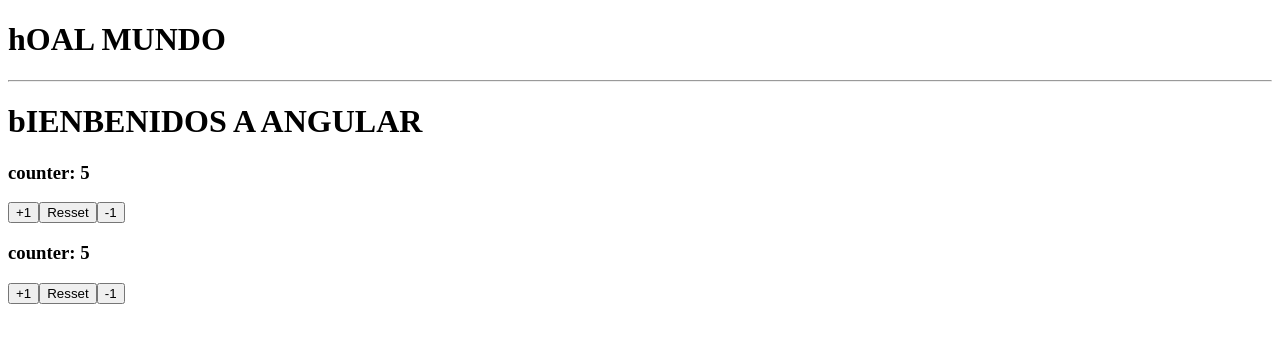
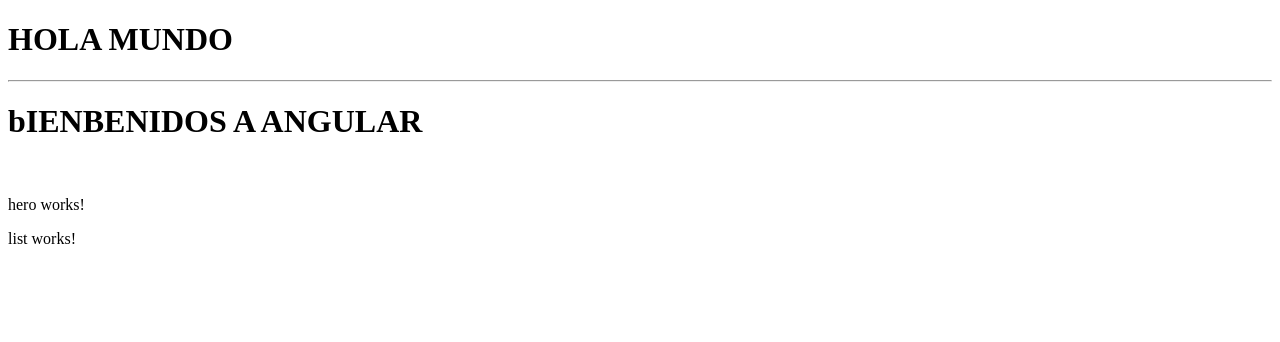
Before and after one commit to AngelChacon2020/Angular1.1, an Angular app: page / in a window 1280 px wide. Shown: the top 342 px of the page. Built offline with nearby package versions, Linux system fonts and the light colour scheme.

Commit message:
nuevas carpetas heros/list

```diff
--- a/src/app/app.component.html
+++ b/src/app/app.component.html
@@ -2,11 +2,10 @@
 <hr>
 <h1>bIENBENIDOS A ANGULAR</h1>
 
-<h3>counter: {{ counter}}</h3>
-<button (click)="increBy(+1)">+1</button>
-
-<button (click)="restCounter()">Resset</button>
-<button (click)="increBy(-1)">-1</button>
 
 <br>
-<app-counter>Hola si señor</app-counter>
+<!-- <app-counter>Hola si señor</app-counter> -->
+
+<app-heroes-hero> Heello world</app-heroes-hero>
+
+<app-heroes-list>Buenos dias </app-heroes-list>
--- a/src/app/app.component.ts
+++ b/src/app/app.component.ts
@@ -6,15 +6,8 @@
   styleUrl: './app.component.css'
 })
 export class AppComponent {
-   public title: String  = 'hOAL MUNDO';
+   public title: String  = 'HOLA MUNDO';
 
-   public counter: number = 5;
 
-  increBy( value: number):void {
-    this.counter += value;
-  }
-restCounter(){
-  this.counter = 10;
-}
 
  }
--- a/src/app/app.module.ts
+++ b/src/app/app.module.ts
@@ -4,11 +4,15 @@
 import { AppRoutingModule } from './app-routing.module';
 import { AppComponent } from './app.component';
 import { CountComponent } from './counter/counter.component';
+import { HeroComponent } from './heroes/hero/hero.component';
+import { ListComponent } from './heroes/list/list.component';
 
 @NgModule({
   declarations: [
     AppComponent,
-    CountComponent
+    CountComponent,
+    HeroComponent,
+    ListComponent
   ],
   imports: [
     BrowserModule,
--- /dev/null
+++ b/src/app/heroes/hero/hero.component.html
@@ -0,0 +1 @@
+<p>hero works!</p>
--- /dev/null
+++ b/src/app/heroes/list/list.component.html
@@ -0,0 +1 @@
+<p>list works!</p>
```
Also changed, not shown: src/app/heroes/hero/hero.component.ts (added, +11 -0 lines), src/app/heroes/list/list.component.ts (added, +10 -0 lines), src/app/heroes/hero/hero.component.css (added), src/app/heroes/list/list.component.css (added), 2 other files (tests, documents, lock files or other folders).
